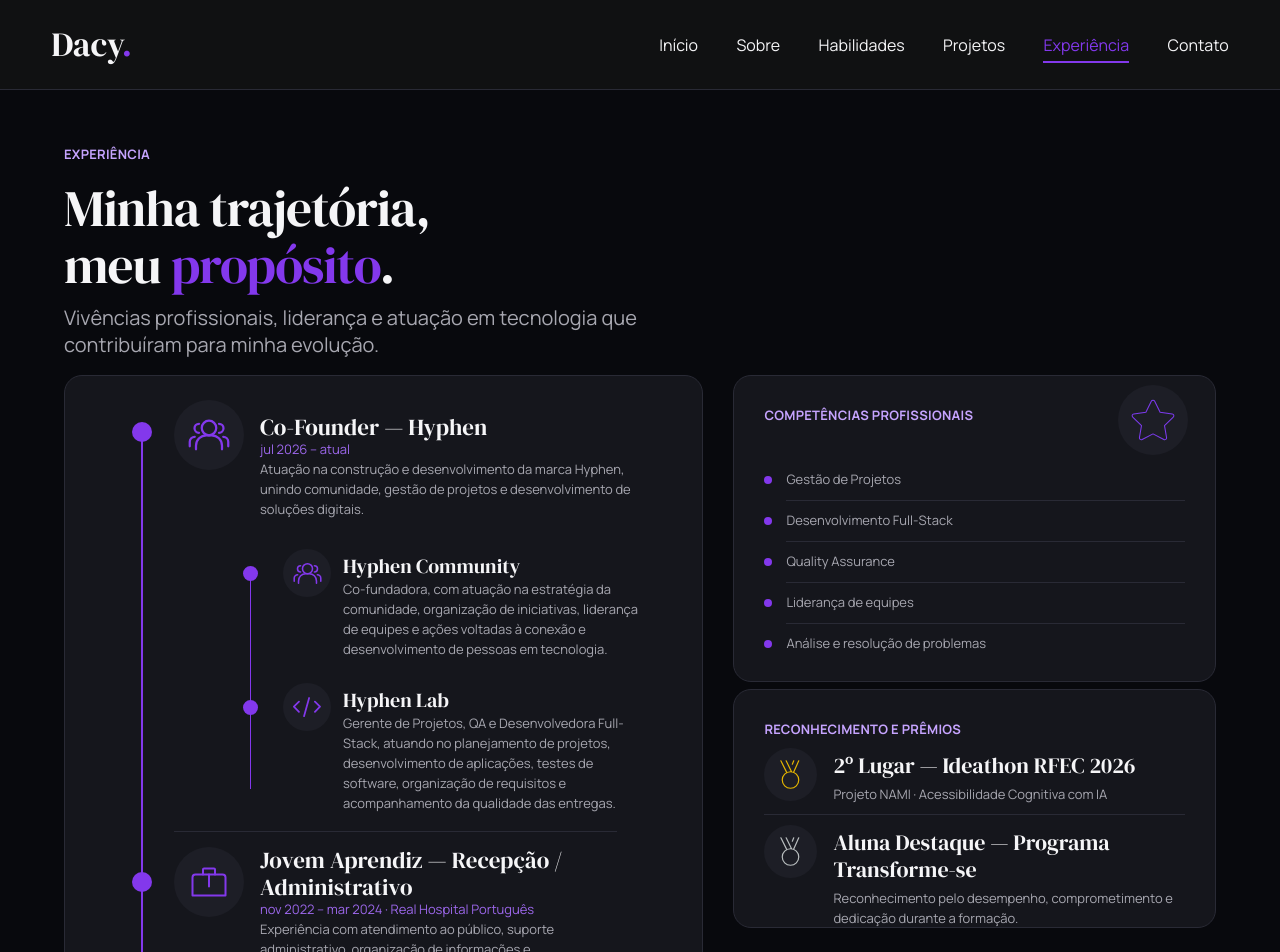
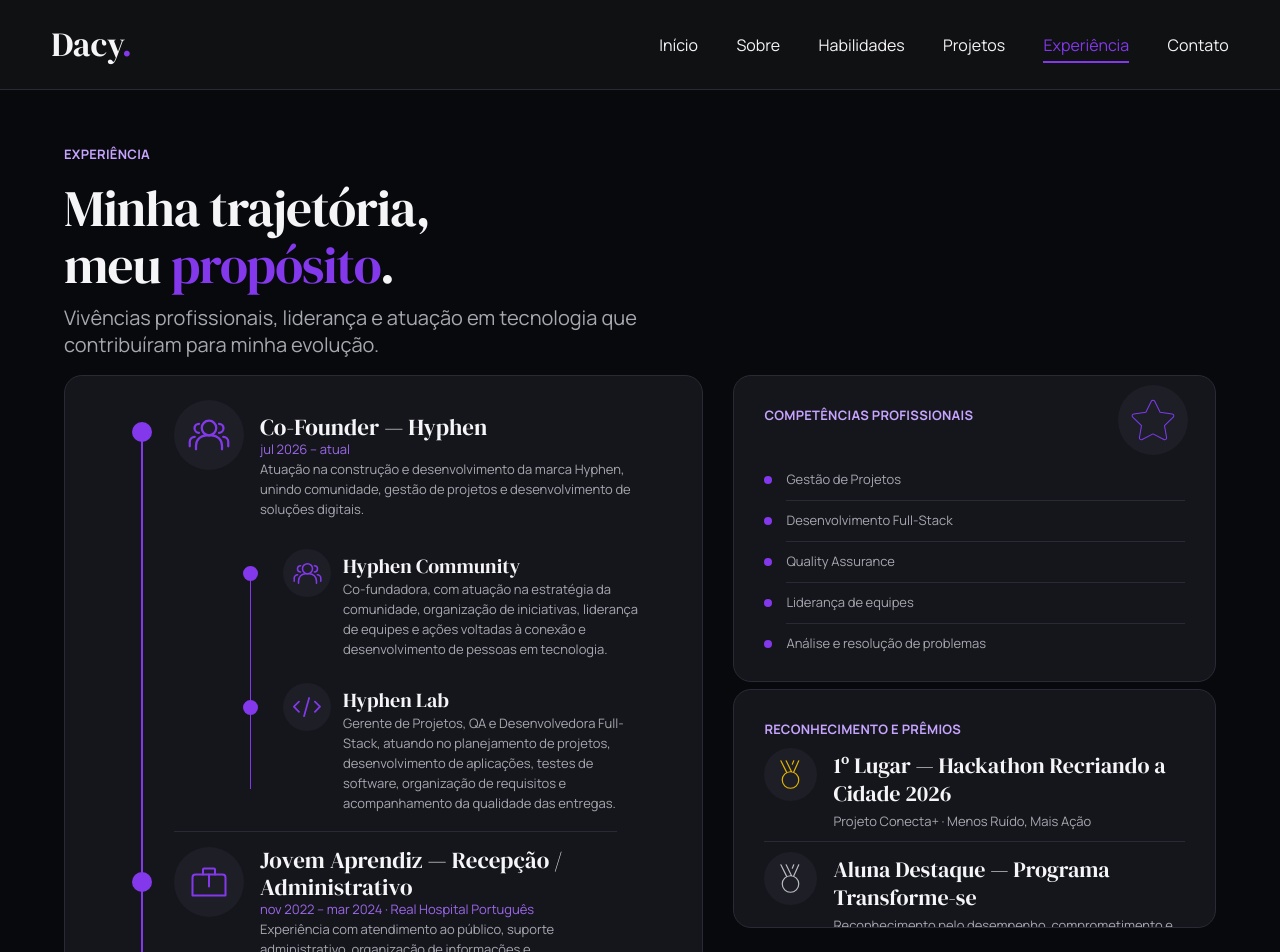
Before and after one commit to Myoui-sys/portfolio, a React (Vite) app: page /experiencia in a window 1280 px wide. Shown: the top 952 px of the page. Built offline with nearby package versions, Linux system fonts and the light colour scheme.

Commit message:
fix: atualizar título e descrição do prêmio na seção de conquistas

```diff
--- a/src/pages/Experience/Experience.jsx
+++ b/src/pages/Experience/Experience.jsx
@@ -16,8 +16,8 @@ const professionalSkills = [
 
 const awards = [
   {
-    title: "2º Lugar — Ideathon RFEC 2026",
-    description: "Projeto NAMI · Acessibilidade Cognitiva com IA",
+    title: "1º Lugar — Hackathon Recriando a Cidade 2026",
+    description: "Projeto Conecta+ · Menos Ruído, Mais Ação",
     icon: goldAwardIcon,
   },
   {
```
